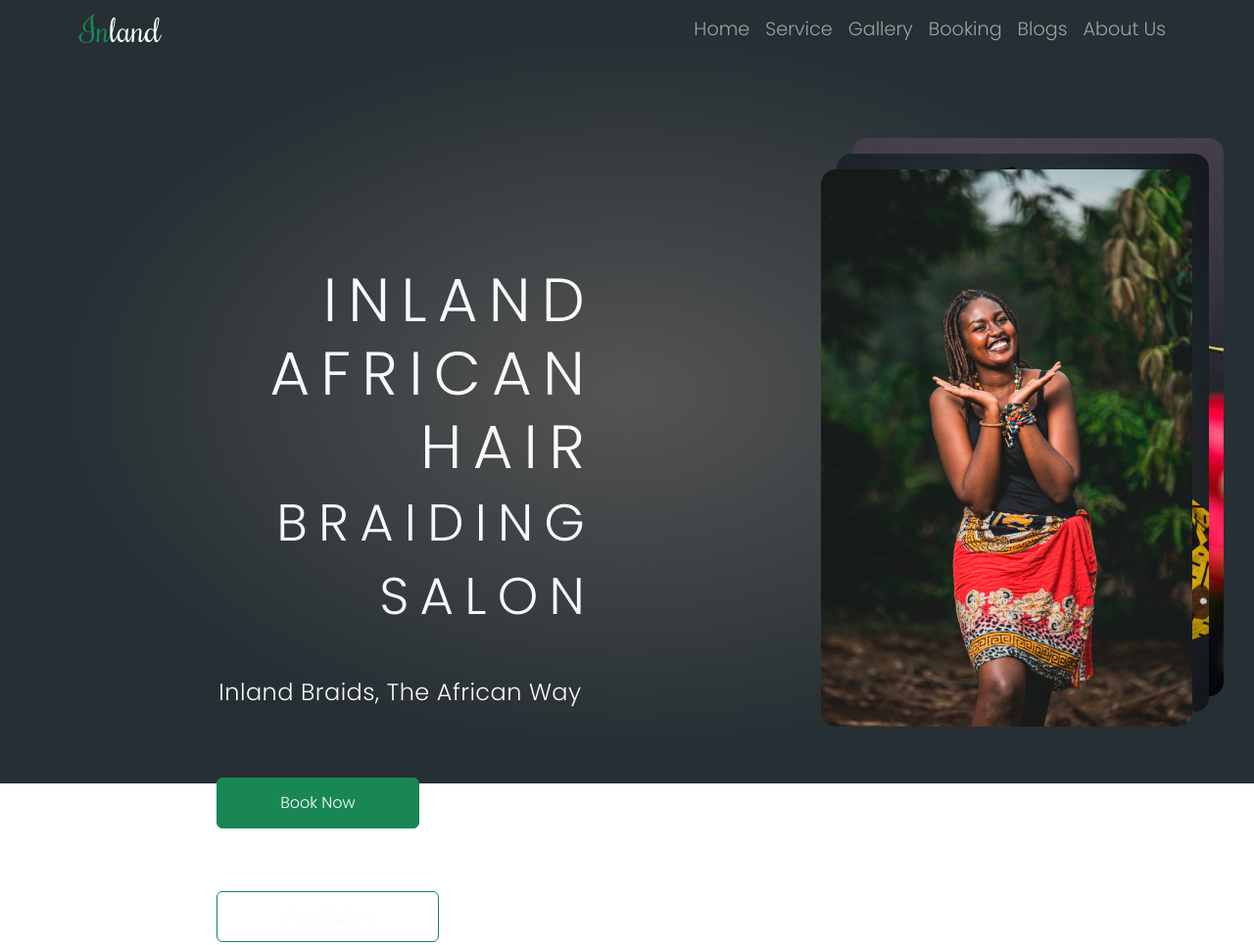
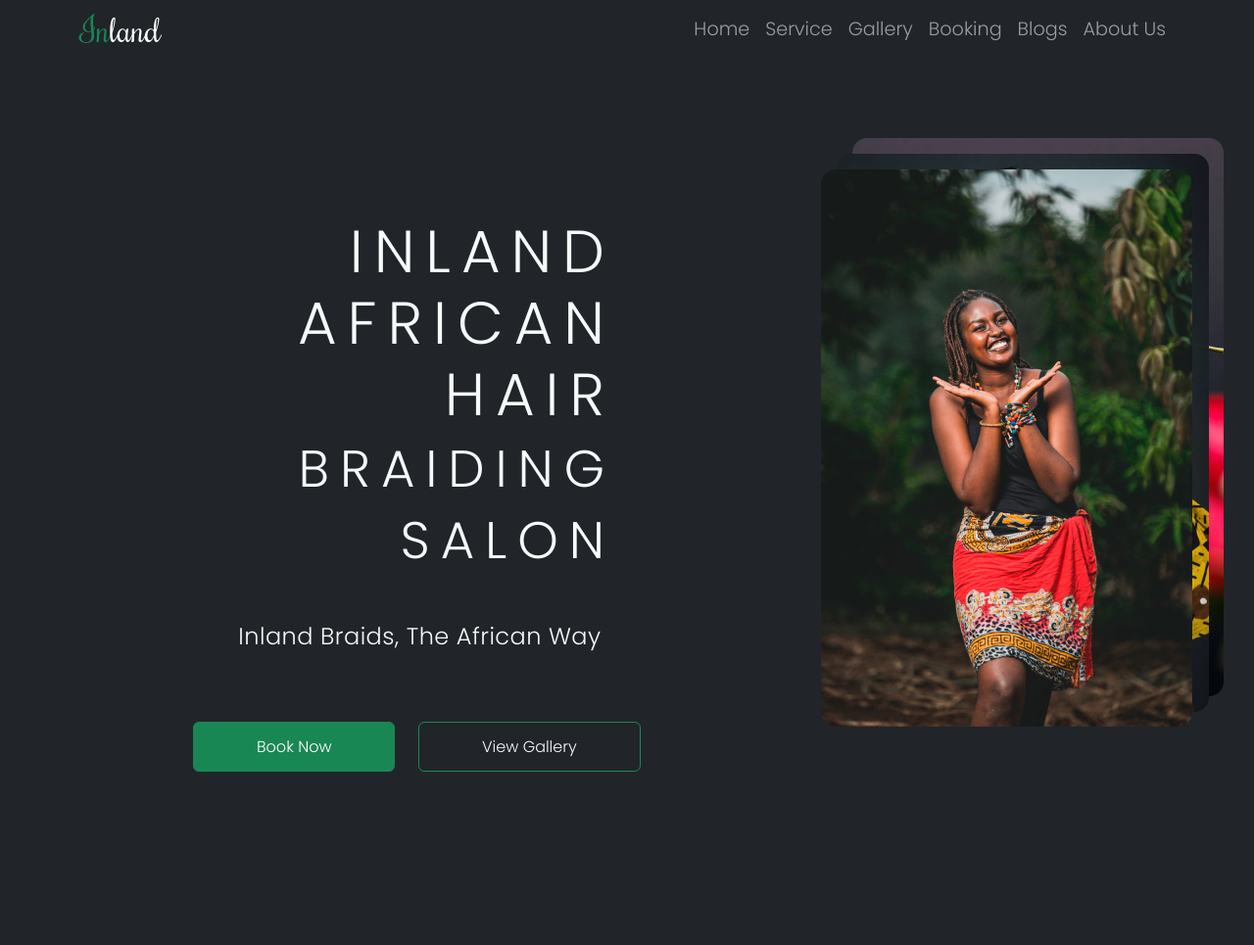
Before and after one commit to Merveille94/Inland-website, a plain HTML site: page index.html in a window 1280 px wide. Shown: the whole page at 98% size. After the commit the page ends 820 px from the top, so only its background shows below. Drawn offline with nearby package versions, Linux system fonts and the light colour scheme.

Commit message:
responsiveness

```diff
--- a/index.html
+++ b/index.html
@@ -30,7 +30,15 @@
     <link rel="stylesheet" href="/styles.css" />
     <title>Inland - Hair Salon</title>
   </head>
-  <body>
+  <body
+    class="vh-100 vw-100 bg-radial-gradient text-bg-dark"
+    style="
+      font-family: 'Poppins', sans-serif;
+      font-weight: 100;
+      overflow-x: hidden;
+      background-repeat: no-repeat;
+    "
+  >
     <!-- homepage -->
 
     <!-- navbar -->
@@ -74,13 +82,15 @@
 
     <!-- showcase or Hero section -->
     <section class="showcase text-light">
-      <div class="container">
-        <div class="text-container">
-          <h1 class="text-uppercase">
-            inland african hair <span>braiding salon</span>
-          </h1>
-          <h4>Inland Braids, The African Way</h4>
-          <div class="page-button">
+      <div class="container text-center">
+        <div class="text-container row row-cols-2">
+          <div class="col">
+            <h1 class="text-uppercase">
+              inland african hair <span>braiding salon</span>
+            </h1>
+            <h4>Inland Braids, The African Way</h4>
+          </div>
+          <div class="page-button col">
             <a class="btn btn-success" type="button" href="#" role="button"
               >Book Now</a
             >
@@ -94,20 +104,20 @@
           </div>
         </div>
 
-        <div class="image-container">
+        <div class="image-container col">
           <img
             src="png/pexels-ashley-nazario-11191614.png "
-            class="img-fluid img1"
+            class="img-fluid img1 mx-auto d-block"
             alt="Braid photo"
           />
           <img
             src="png/Baided hair 1 1.png"
-            class="img-fluid img2"
+            class="img-fluid img2 mx-auto d-block"
             alt="Braid photo"
           />
           <img
             src="png/pexels-safari-consoler-11211016.png"
-            class="img-fluid img3"
+            class="img-fluid img3 mx-auto d-block"
             alt="Braid photo"
           />
         </div>
--- a/styles.css
+++ b/styles.css
@@ -21,28 +21,13 @@ h4 {
   text-align: center;
 }
 .page-button {
-  margin-left: 6.7em;
+  margin-left: 4em;
 }
 
 .btn {
   padding: 0.8rem 4rem;
   margin-top: 4rem;
   margin-right: 1.2rem;
-}
-
-body {
-  height: 100vh;
-  width: 100vw;
-  object-fit: cover;
-  background: radial-gradient(
-    50% 50% at 50% 50%,
-    rgba(9, 9, 9, 0.7) 4.07%,
-    #262f34 91.67%
-  );
-  font-family: "Poppins", sans-serif;
-  font-weight: 100;
-  overflow-x: hidden;
-  background-repeat: no-repeat;
 }
 
 .navbar {
@@ -96,14 +81,13 @@ body {
 
 /* text */
 .showcase .text-container {
-  max-width: 55rem;
-  margin-right: 50%;
+  max-width: 80rem;
   padding: 2rem;
-  padding-top: 13rem;
+  padding-top: 10rem;
 }
 
 .showcase h1 {
-  font-size: 3.9rem;
+  font-size: 3.8rem;
   text-align: right;
   line-height: 1.2;
   margin-bottom: 3rem;
```
